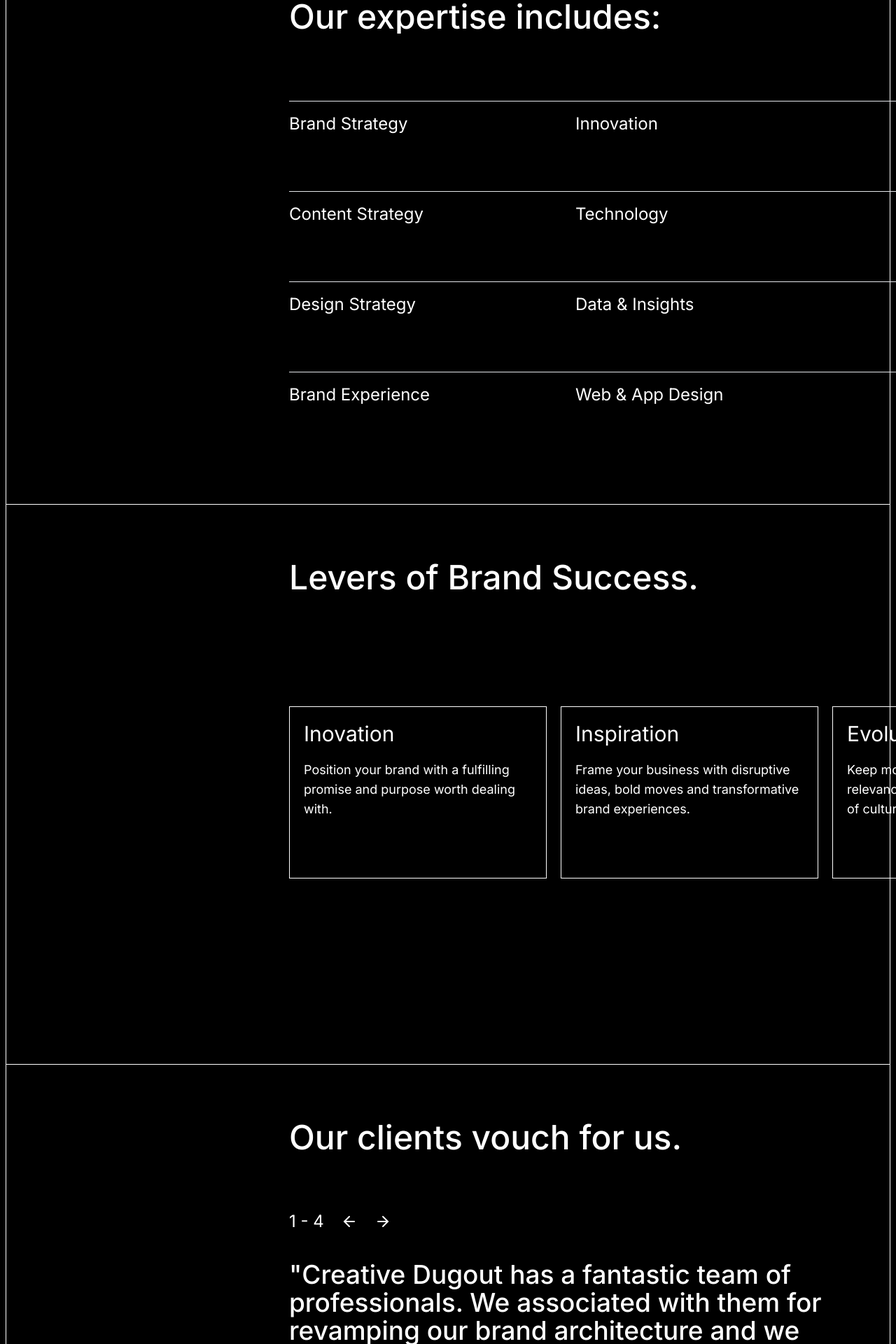
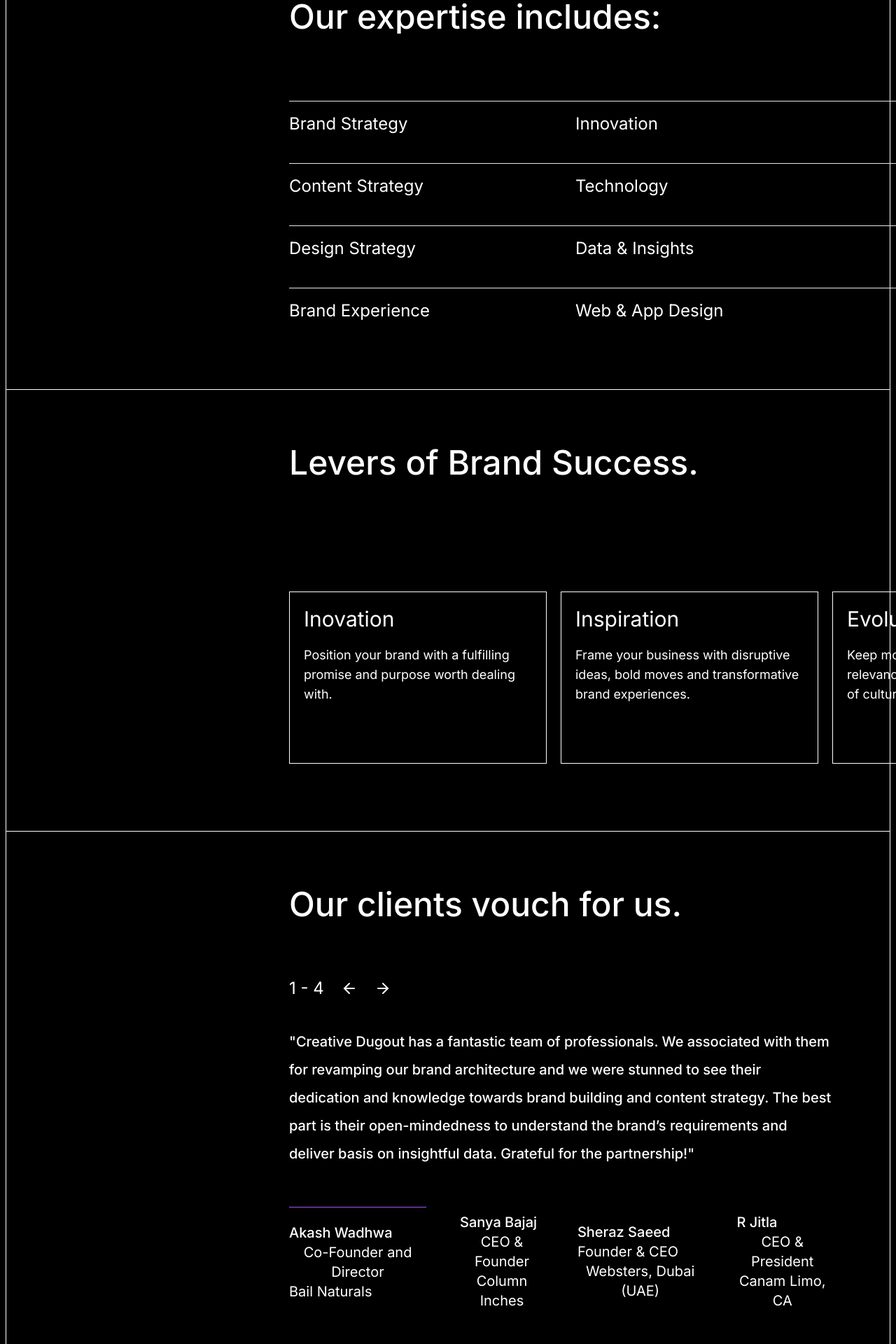
Before and after one commit to thedudeontitan/creative_dogout_website, a Next.js app: page / in a window 1280 px wide. Shown: the part 880-2800 px from the top of the page at 70% size. Built offline with nearby package versions, Linux system fonts and the light colour scheme.

Commit message:
UI changes in home page

```diff
--- a/app/page.tsx
+++ b/app/page.tsx
@@ -1,6 +1,5 @@
 "use client";
 import Image from "next/image";
-import Spline from "@splinetool/react-spline";
 import { Reveal } from "./(components)/Reveal";
 import { useState } from "react";
 import { FiArrowLeft, FiArrowRight } from "react-icons/fi"
@@ -59,18 +58,18 @@ export default function Home() {
         </div>
       </div>
       <div className="bg-black">
-        <div className="text-white flex px-5 flex-col border-x mx-2 border-white min-h-screen lg:pr-10">
+        <div className="text-white flex px-5 flex-col border-x mx-2 border-white lg:pr-10">
           <div className="xl:ml-96 flex flex-col mb-24">
             <div className="lg:mt-20 mt-10 lg:mb-24 mb-10">
               <Reveal>
                 <span className="text-[28px] font-medium lg:text-5xl">Our expertise includes:</span>
               </Reveal>
             </div>
-            <div className="grid lg:grid-cols-2 gap-y-16 lg:gap-y-20">
+            <div className="grid lg:grid-cols-2 gap-y-4 lg:gap-y-10">
               {expertise_data.map((data) => (
                 <div key={data.key}>
                   <Reveal>
-                    <div className="border-t w-[48vh] lg:w-[60vh] flex">
+                    <div className="border-t w-[38vh] lg:w-[60vh] flex">
                       <span className="my-auto mt-4 text-xl lg:text-2xl ">
                         {data.title}
                       </span>
@@ -83,7 +82,7 @@ export default function Home() {
         </div>
       </div>
       <div className="bg-black">
-        <div className="text-white flex flex-col px-5 border-x border-t mx-2 border-white min-h-screen lg:pr-10">
+        <div className="text-white flex flex-col px-5 border-x border-t mx-2 border-white lg:pr-10">
           <div className="xl:ml-96 flex flex-col mb-24">
             <div className="lg:mt-20 mt-10 mb-10 lg:mb-40">
               <Reveal>
@@ -118,7 +117,7 @@ export default function Home() {
             <button onClick={handleNext} className="hover:scale-125 transition-all duration-500"><FiArrowRight /></button>
           </div>
           <div
-            className={`mt-10 mb-10 lg:h-80 text-xl lg:text-2xl lg:text-[37px] lg:leading-10  font-medium mr-10 transform translate-x-0 opacity-0 transition-all duration-700 ease-out ${transitioning ? 'translate-x-[250%] opacity-0' : 'translate-x-0 opacity-100'
+            className={`mt-10 mb-10 lg:h-48 text-lg lg:text-xl lg:text-[37px] lg:leading-10  font-medium mr-10 transform translate-x-0 opacity-0 transition-all duration-700 ease-out ${transitioning ? 'translate-x-[250%] opacity-0' : 'translate-x-0 opacity-100'
               }`}
           >
             <p>&quot;{testimony_data[currentIndex] && testimony_data[currentIndex].comment}&quot;</p>
@@ -130,7 +129,7 @@ export default function Home() {
                 className={`pt-2 w-fit mr-12 ${index === currentIndex ? 'active border-t border-purple-500' : ''}`}
                 onClick={() => (setCurrentIndex(data.key - 1), console.log(currentIndex))}
               >
-                <div className="flex flex-col text-lg lg:text-2xl items-start">
+                <div className="flex flex-col text-lg lg:text-xl items-start">
                   <span className="font-medium ">{data.name}</span>
                   <span className="">{data.role}</span>
                   <span>{data.company}</span>
```
